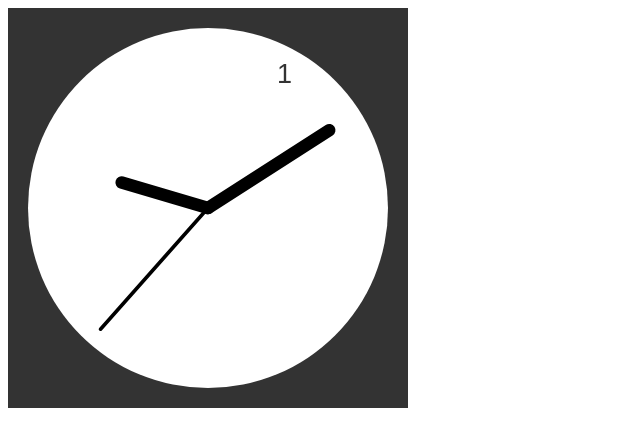
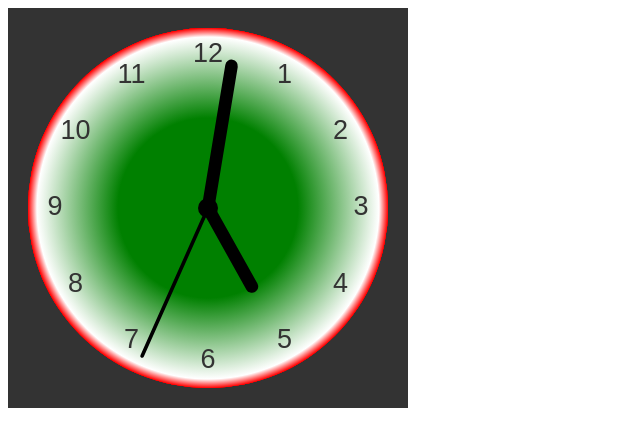
Before and after one commit to hectoreg03/Javascript-Homework, a plain HTML site: page clock.html in a window 1280 px wide. Shown: the whole page, without its empty margins (0-640 px from the left). Drawn offline with Linux system fonts and the light colour scheme.

Commit message:
Add files via upload

```diff
--- a/clock.html
+++ b/clock.html
@@ -12,6 +12,7 @@
     var radius = canvas.height / 2;
     ctx.translate(radius, radius);
     radius = radius * 0.90;
+    setInterval(drawClock, 1000);
 </script>
 </body>
 </html>
--- a/clock.js
+++ b/clock.js
@@ -9,20 +9,27 @@ function drawFace(ctx, radius) {
     var grad;
     ctx.beginPath();
     ctx.arc(0, 0, radius, 0, 2*Math.PI);
-    ctx.fillStyle = 'white';
+
+    // Draw the edge circle with gradient
+    const gradient = ctx.createRadialGradient(0, 0, radius/2, 0, 0, radius);
+    gradient.addColorStop(0, "green");
+    gradient.addColorStop(0.9, "white");
+    gradient.addColorStop(1,"red");
+    ctx.fillStyle = gradient;
     ctx.fill();
 
-    // Draw the edge circle with gradient
-    // TODO: (Optional) add a gradient circle
+    // Center circle
+    ctx.beginPath();
+    ctx.arc(0, 0, 10, 0, 2*Math.PI);
+    ctx.fillStyle = 'black';
+    ctx.fill();
 
-    // Center circle
-    // TODO: make the central black circle
 }
 
 function drawNumbers(ctx, radius) {
-    //TODO: Make sure you show all the numbers
     var ang;
     var num =1;
+    for( num =1; num<=12; num++){
         ctx.font = radius*0.15 + "px arial";
         ctx.textBaseline="middle";
         ctx.fillStyle = '#333';
@@ -36,20 +43,20 @@ function drawNumbers(ctx, radius) {
         ctx.translate(0, radius*0.85);
         ctx.rotate(-ang);
     }
+}
 
 function drawTime(ctx, radius){
-    // TODO: Calculate the angles of every hand depending on the time
     var now = new Date();
     var hour = now.getHours();
     var minute = now.getMinutes();
     var second = now.getSeconds();
     //hour
     hour=hour%12;
-    drawHand(ctx, hour, radius*0.5, radius*0.07);
+    drawHand(ctx, (hour*Math.PI/6) + (minute*Math.PI/(6*60)) + (second*Math.PI/(360*60)), radius*0.5, radius*0.07);
     //minute
-    drawHand(ctx, minute, radius*0.8, radius*0.07);
+    drawHand(ctx, (minute*Math.PI/30) + (second*Math.PI/(30*60)), radius*0.8, radius*0.07);
     // second
-    drawHand(ctx, second, radius*0.9, radius*0.02);
+    drawHand(ctx, second*(Math.PI/30), radius*0.9, radius*0.02);
 }
 
 function drawHand(ctx, pos, length, width) {
```
Also changed, not shown: images.js (+6 -4 lines). Lines whose indentation alone changed are shown as unchanged.
